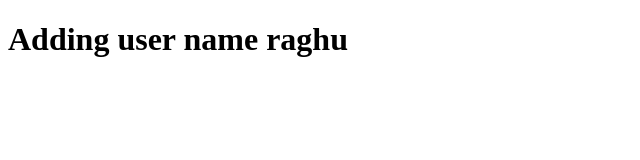
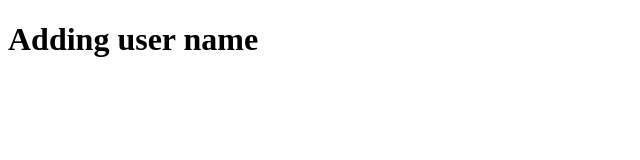
Before and after one commit to itsRaghu/JS-objects, a plain HTML site: page index.html in a window 1280 px wide. Shown: the whole page, without its empty margins (0-640 px from the left). Drawn offline with Linux system fonts and the light colour scheme.

```diff
--- a/index.html
+++ b/index.html
@@ -7,6 +7,6 @@
     <title>JS-objects</title>
 </head>
 <body>
-    <h1>Adding user name raghu</h1>
+    <h1>Adding user name </h1>
 </body>
 </html>
```
